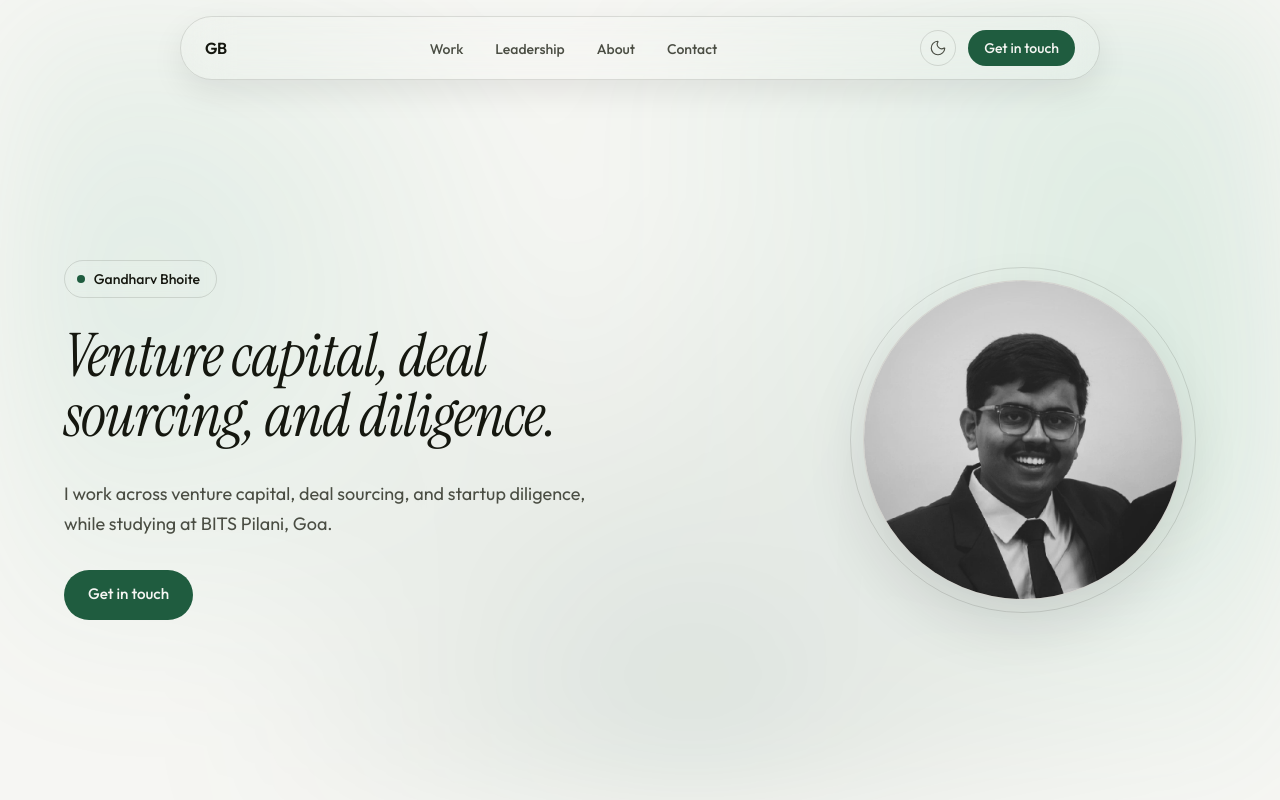
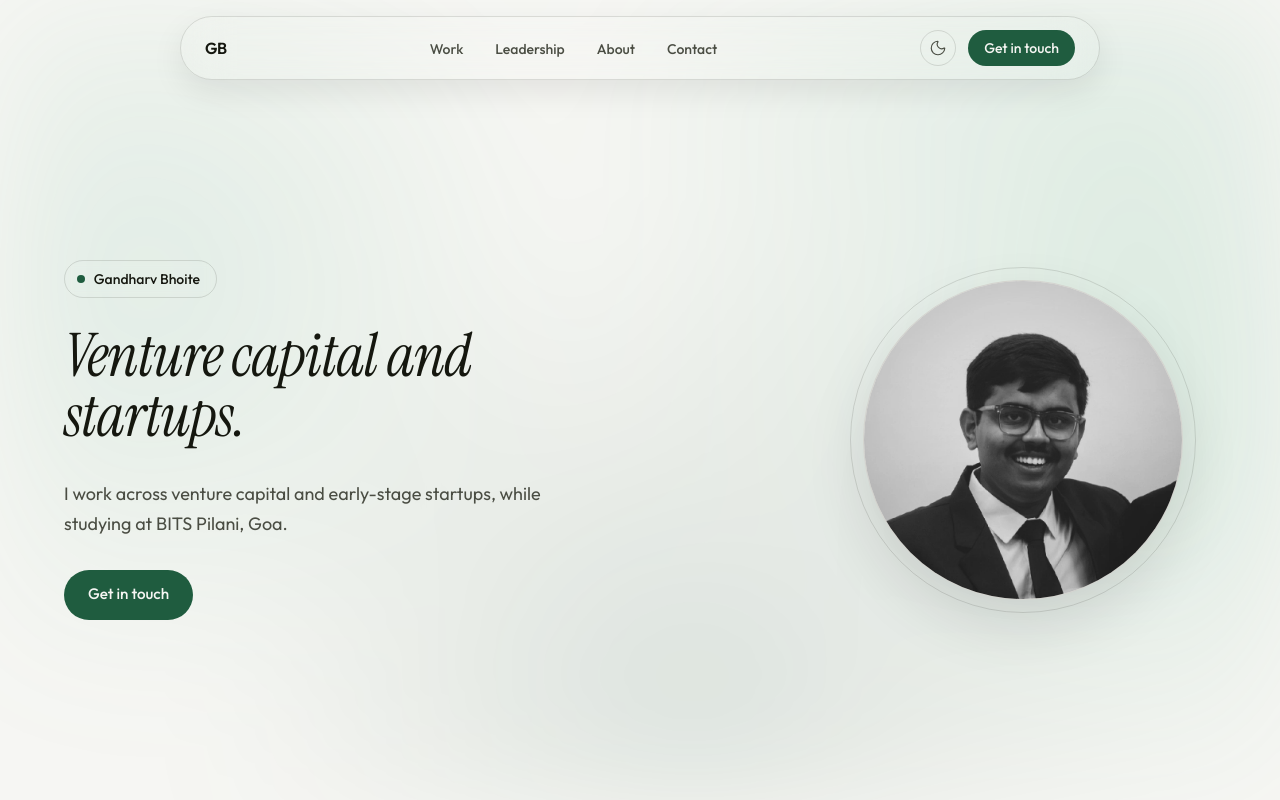
Before and after one commit to gnbhoite06/portfolio, a React (Vite) app: page / in a window 1280 px wide. Shown: the top 800 px of the page. Built offline with nearby package versions, Linux system fonts and the light colour scheme.

Commit message:
Simplify hero/meta copy back to venture capital and startups
Drop over-specific deal-sourcing/diligence phrasing in favor of
plain venture capital and startups framing.

Co-Authored-By: Claude Sonnet 5 <noreply@anthropic.com>

```diff
--- a/index.html
+++ b/index.html
@@ -6,7 +6,7 @@
     <title>Gandharv Bhoite</title>
     <meta
       name="description"
-      content="Gandharv Bhoite — Investment Associate at Campus Fund. Working across venture capital, deal sourcing, and early-stage startup diligence."
+      content="Gandharv Bhoite — Investment Associate at Campus Fund. Working across venture capital and early-stage startups."
     />
     <link
       rel="icon"
--- a/src/components/Hero.tsx
+++ b/src/components/Hero.tsx
@@ -11,11 +11,11 @@ export default function Hero() {
           className="max-w-[20ch] pb-[0.15em] text-[2.4rem] italic leading-[1.05] tracking-[-1px] text-ink sm:text-5xl md:text-6xl"
           style={{ fontFamily: "'Instrument Serif', serif" }}
         >
-          Venture capital, deal sourcing, and diligence.
+          Venture capital and startups.
         </h1>
 
         <p className="mt-6 max-w-[46ch] text-lg leading-relaxed text-ink-soft">
-          I work across venture capital, deal sourcing, and startup diligence, while studying at BITS Pilani, Goa.
+          I work across venture capital and early-stage startups, while studying at BITS Pilani, Goa.
         </p>
 
         <div className="mt-8">
```
